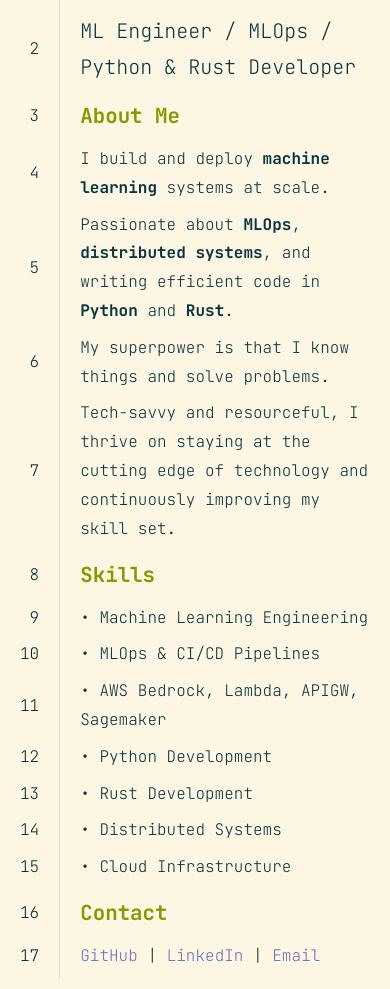
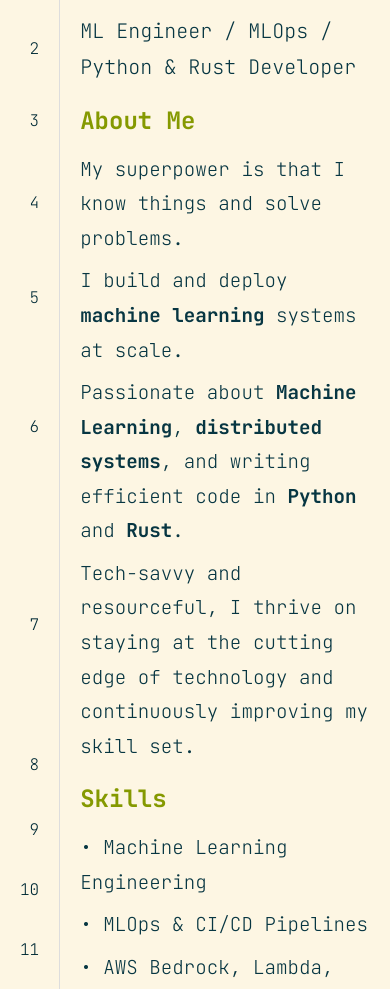
Before and after one commit to louqash/personal_webpage, a plain HTML site: page index.html in a window 390 px wide. Shown: the part 103-1092 px from the top of the page. Drawn offline with Linux system fonts and the light colour scheme.

Commit message:
feat: add title, reorder text and change font size on mobile

```diff
--- a/index.html
+++ b/index.html
@@ -1,11 +1,12 @@
 <!DOCTYPE html>
 <html>
 <head>
-    <title>Developer Portfolio</title>
+    <title>Lukasz Sroka - Machine Learning Engineer</title>
     <link rel="preconnect" href="https://fonts.googleapis.com">
     <link rel="preconnect" href="https://fonts.gstatic.com" crossorigin>
     <link href="https://fonts.googleapis.com/css2?family=JetBrains+Mono:ital,wght@0,100..800;1,100..800&display=swap" rel="stylesheet">
 
+    <meta name="theme-color" content="#fdf6e3" />
     <link rel="stylesheet" href="static/style.css">
     <script src="static/line_numbers.js"></script>
 </head>
@@ -17,9 +18,9 @@
             <p style="font-size: 20px">ML Engineer / MLOps / Python & Rust Developer</p>
 
             <h2>About Me</h2>
+            <p>My superpower is that I know things and solve problems.</p>
             <p>I build and deploy <b>machine learning</b> systems at scale.</p>
-            <p>Passionate about <b>MLOps</b>, <b>distributed systems</b>, and writing efficient code in <b>Python</b> and <b>Rust</b>.</p>
-            <p>My superpower is that I know things and solve problems.</p>
+            <p>Passionate about <b>Machine Learning</b>, <b>distributed systems</b>, and writing efficient code in <b>Python</b> and <b>Rust</b>.</p>
             <p>Tech-savvy and resourceful, I thrive on staying at the cutting edge of technology and continuously improving my skill set.</p>
 
             <h2>Skills</h2>
--- a/static/style.css
+++ b/static/style.css
@@ -69,19 +69,19 @@ a:hover {
 
     /* Adjust text size for mobile */
     h1 {
-        font-size: 1.6rem; /* Smaller heading font size */
+        font-size: 1.8rem; /* Smaller heading font size */
     }
 
     h2 {
-        font-size: 1.3rem; /* Smaller subheading font size */
+        font-size: 1.5rem; /* Smaller subheading font size */
     }
 
     p, ul li {
-        font-size: 1rem; /* Standard text size */
+        font-size: 1.2rem; /* Standard text size */
         line-height: 1.8; /* Increase line height for readability */
     }
 
     a {
-        font-size: 1rem; /* Make links easier to read */
+        font-size: 1.2rem; /* Make links easier to read */
     }
 }
```
